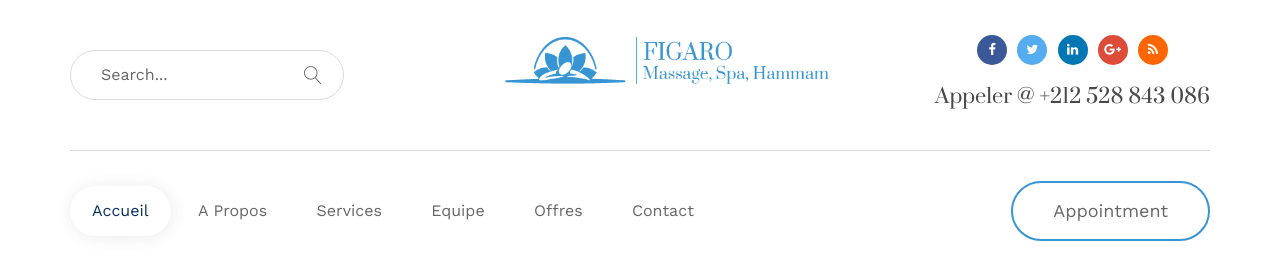
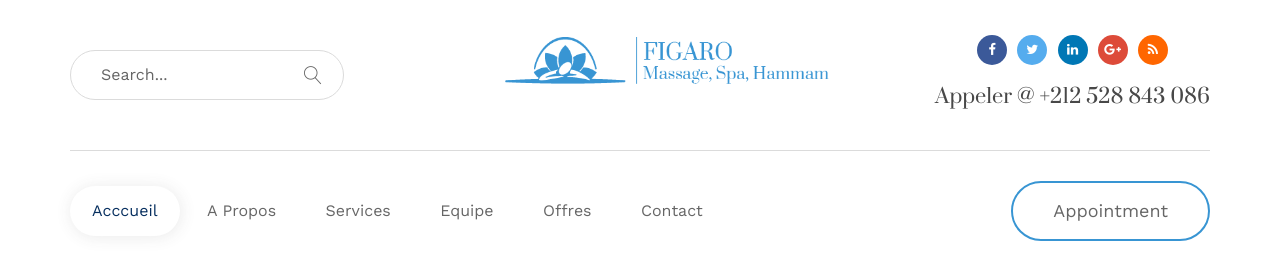
Before and after one commit to yusufobr/spa-figaro, a plain HTML site: page index.html in a window 1280 px wide. Shown: the top 270 px of the page. Drawn offline with nearby package versions, Linux system fonts and the light colour scheme; some packages are replaced by stand-ins of ours; files whose address does not match are found by name.

Commit message:
editing index

```diff
--- a/index.html
+++ b/index.html
@@ -76,7 +76,7 @@
 								</div>
 								<div id="tg-navigation" class="collapse navbar-collapse tg-navigation">
 									<ul>
-										<li><a href="#body">Accueil</a></li>
+										<li><a href="#body">Acccueil</a></li>
 										<li><a href="#tg-aboutus">A propos </a></li>
 										<li><a href="#tg-services">Services</a></li>
 										<li><a href="#tg-teams">Equipe</a></li>
```
